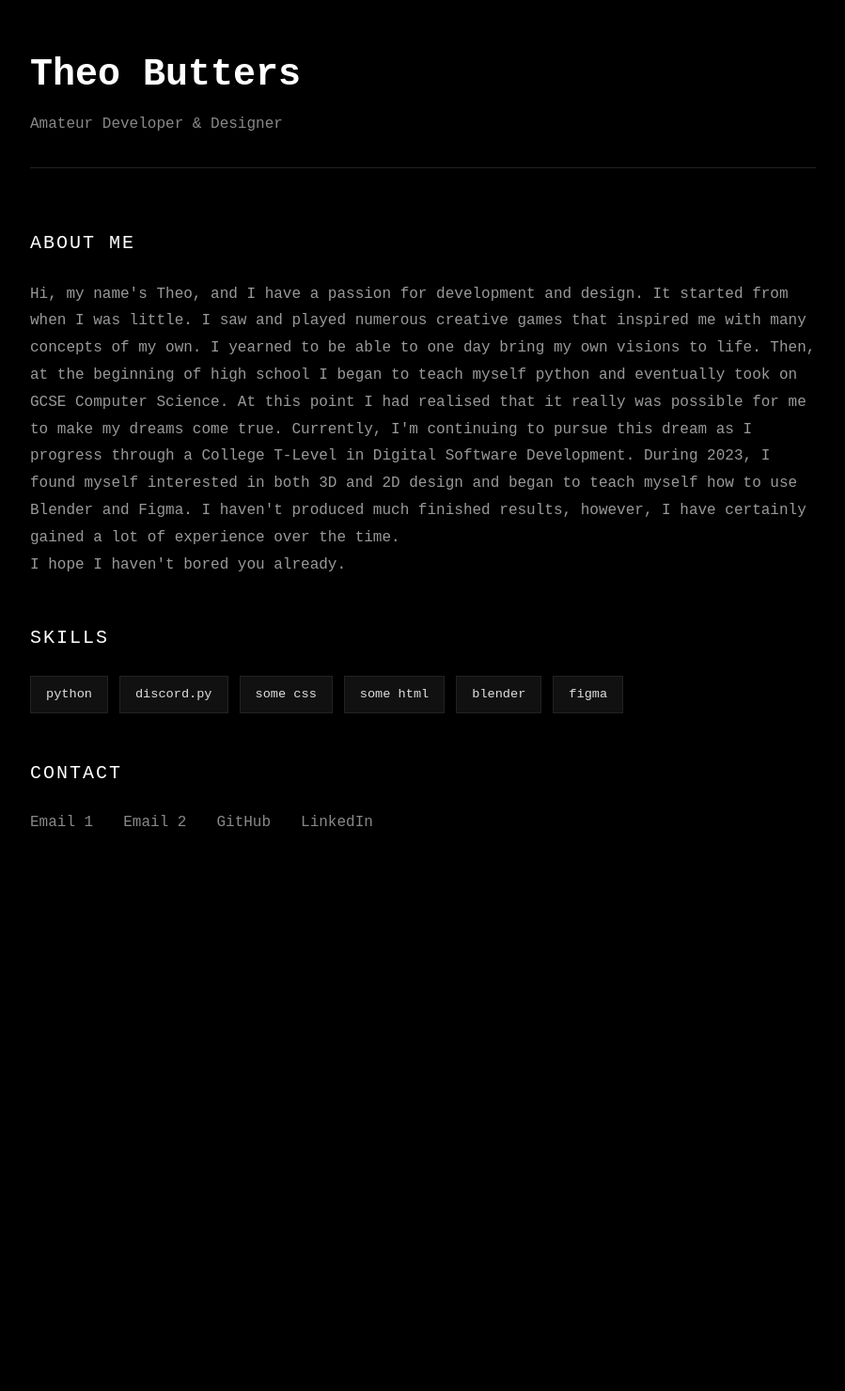
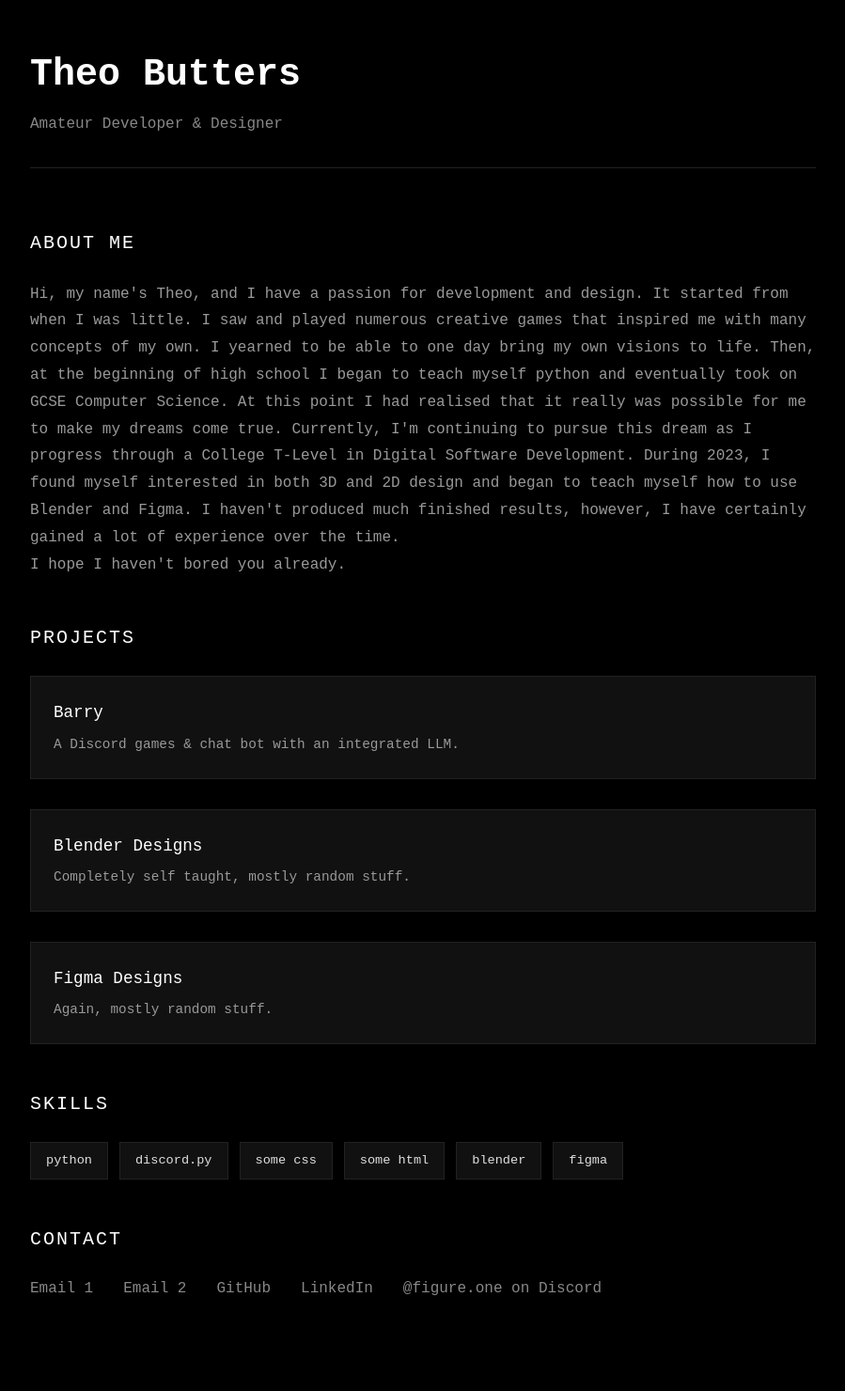
Before and after one commit to theobutters/theobutters.github.io, a Jekyll site: the page built from index.md, in a window 1280 px wide. Shown: the whole page at 94% size, without its empty margins (190-1089 px from the left). Built offline with Jekyll 4.4.1, drawn with Linux system fonts in a browser that asks for light colours; some web fonts are replaced; before the commit the page ends 985 px from its top, so only the background shows below that.

Commit message:
another full upload from local machine, added projects links and empty pages, also added a custom 404, and added my discord username in contacts

```diff
--- a/_layouts/main.html
+++ b/_layouts/main.html
@@ -57,6 +57,36 @@
             color: #fff;
             text-transform: uppercase;
             letter-spacing: 0.1em;
+        }
+
+        .project {
+            margin-bottom: 2rem;
+            padding: 1.5rem;
+            background: #111;
+            border: 1px solid #222;
+            transition: all 0.3s ease;
+            cursor: pointer;
+            text-decoration: none;
+            color: inherit;
+            display: block;
+        }
+
+        .project:hover {
+            border-color: #666;
+            transform: translateX(0.5rem);
+        }
+
+        .project h3 {
+            font-size: 1.1rem;
+            font-weight: 500;
+            margin-bottom: 0.5rem;
+            color: #fff;
+        }
+
+        .project p {
+            font-size: 0.9rem;
+            color: #999;
+            font-weight: 300;
         }
 
         .skills {
@@ -125,6 +155,22 @@
         </section>
 
         <section>
+            <h2>Projects</h2>
+            <a href="/barry" class="project">
+                <h3>Barry</h3>
+                <p>A Discord games & chat bot with an integrated LLM.</p>
+            </a>
+            <a href="/blender" class="project">
+                <h3>Blender Designs</h3>
+                <p>Completely self taught, mostly random stuff.</p>
+            </a>
+            <a href="/figma" class="project">
+                <h3>Figma Designs</h3>
+                <p>Again, mostly random stuff.</p>
+            </a>
+        </section>
+
+        <section>
             <h2>Skills</h2>
             <div class="skills">
                 <span class="skill">python</span>
@@ -143,6 +189,7 @@
                 <a href="mailto:theobutters12@gmail.com">Email 2</a>
                 <a href="https://github.com/theobutters" target="_blank">GitHub</a>
                 <a href="https://linkedin.com/in/theo-butters/" target="_blank">LinkedIn</a>
+		<p style="color:#888">@figure.one on Discord</p>
             </div>
         </section>
     </div>
```
Also changed, not shown: 404.html (+83 -11 lines), index.md (+1 -4 lines), page fronts/barry.md (added, +5 -0 lines), page fronts/blender.md (added, +5 -0 lines), page fronts/figma.md (added, +9 -0 lines), _layouts/barry.html (added), _layouts/blender.html (added), _layouts/figma.html (added), assets/Figma/Lock Screen 21_9.png (added), assets/Figma/custom dnd card template.png (added), 4 other files.
